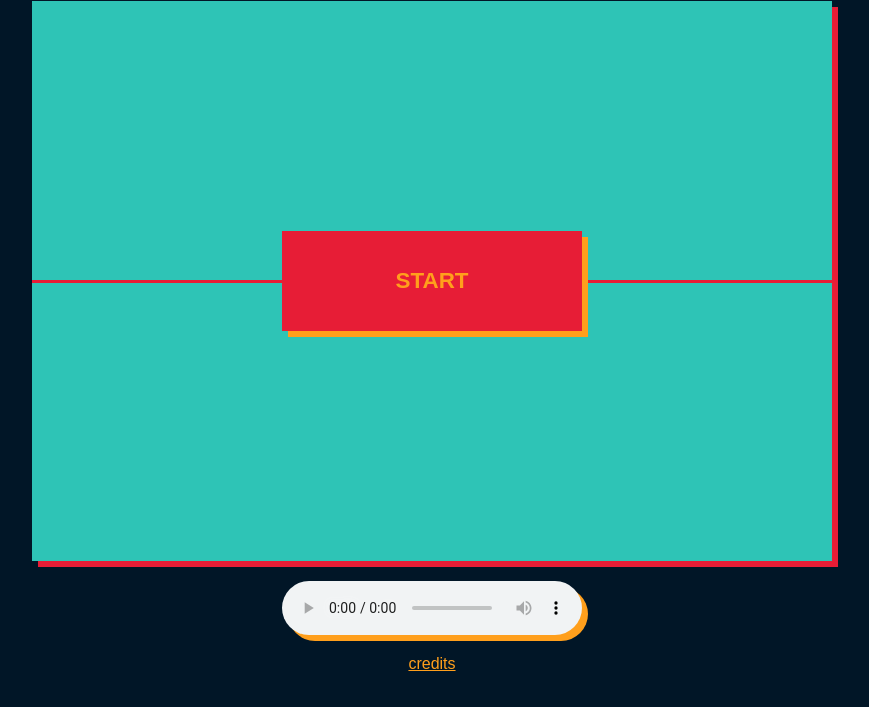
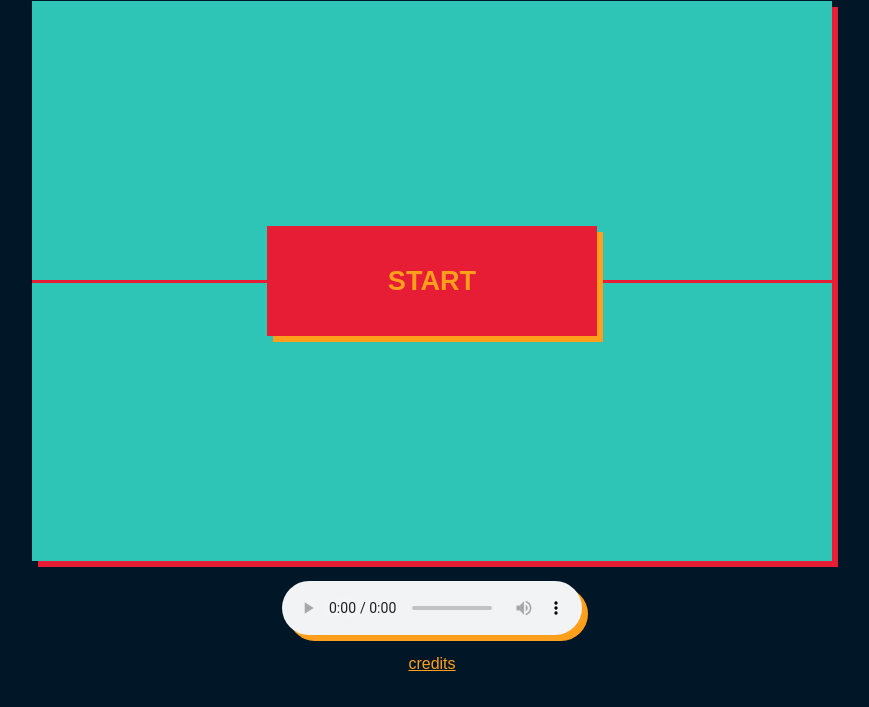
Before and after one commit to amiaxys/audio-visualizer, a plain HTML site: page index.html in a window 1280 px wide. In both pictures the pointer is over the button "START". Shown: the part 79-786 px from the top of the page, without its empty margins (208-1077 px from the left). Drawn offline with Linux system fonts and the light colour scheme.

Commit message:
feat: change hover + transition properties

```diff
--- a/styles/main.css
+++ b/styles/main.css
@@ -56,12 +56,19 @@ button:hover {
   background: var(--color-accent);
   box-shadow: var(--color-bg) 6px 6px;
   font-size: 1.4em;
+  transition: all 0.2s ease-in-out;
 }
 
 #start:hover {
+  --resize: 1.1;
   color: var(--color-accent);
   background: var(--color-line);
   box-shadow: var(--color-accent) 6px 6px;
+  top: calc(50% - (var(--h) * var(--resize) / 2));
+  left: calc(50% - (var(--w) * var(--resize) / 2));
+  width: calc(var(--w) * var(--resize));
+  height: calc(var(--h) * var(--resize));
+  font-size: calc(1.4em * var(--resize) * var(--resize));
 }
 
 #start:disabled {
@@ -76,6 +83,7 @@ button:hover {
 #source {
   margin: auto;
   filter: drop-shadow(6px 6px 0 var(--color-accent));
+  transition: all 0.2s ease-in-out;
 }
 
 #source:hover {
```
